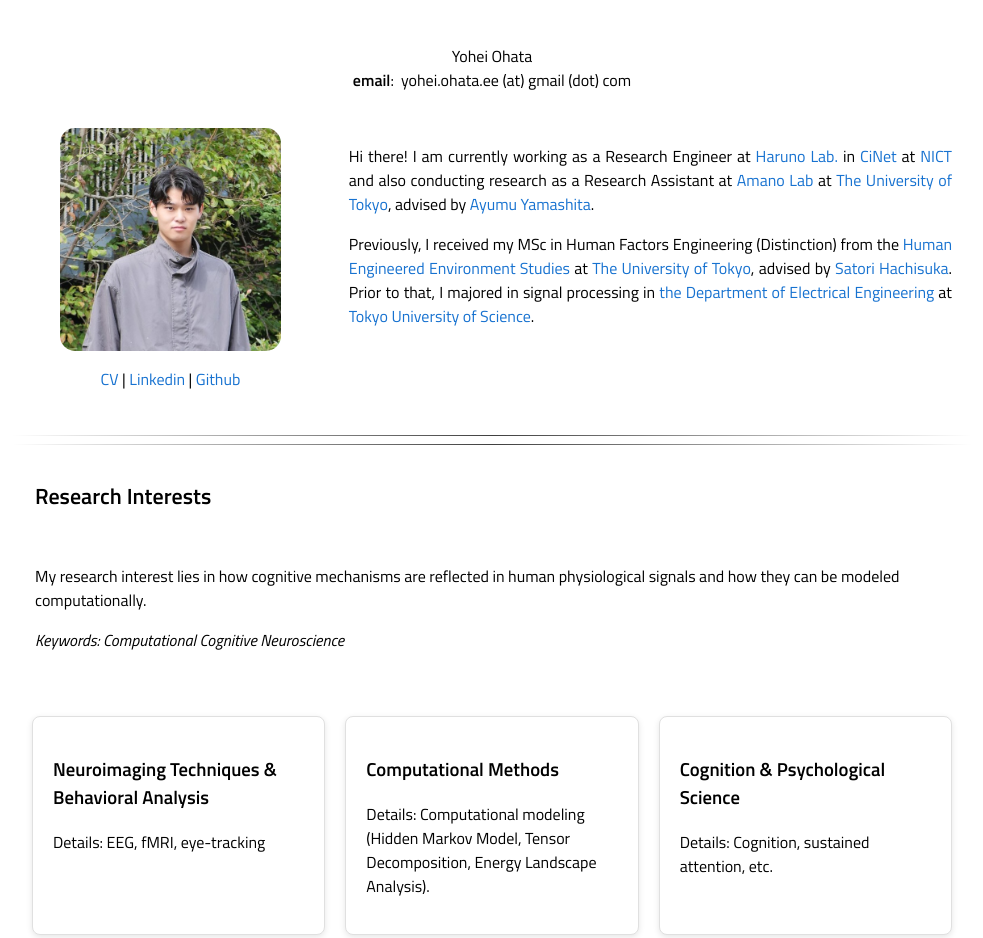
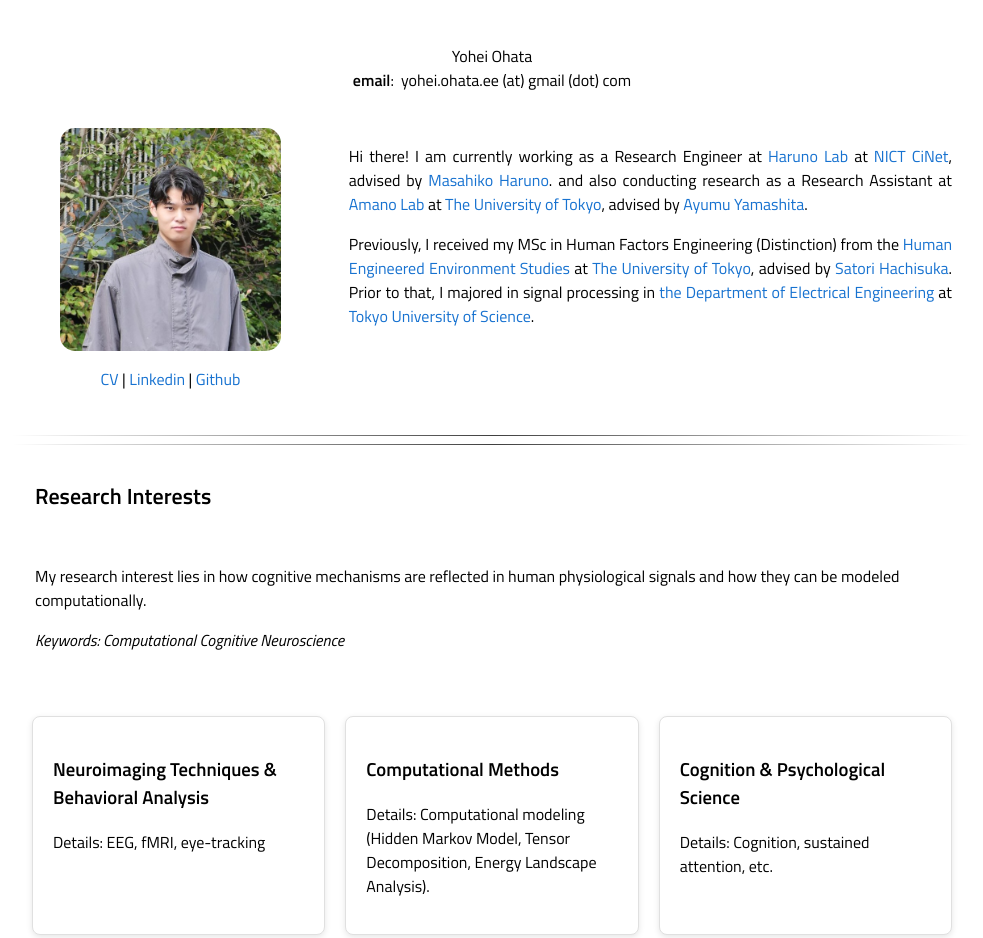
Before and after one commit to yohei-ohata/yohei-ohata, a plain HTML site: page index.html in a window 1280 px wide. Shown: the top 938 px of the page, without its empty margins (148-1131 px from the left). Drawn offline with Linux system fonts and the light colour scheme.

Commit message:
revise profile statements

```diff
--- a/index.html
+++ b/index.html
@@ -59,7 +59,7 @@
     </td>
     <td width="68%" valign="top" align="justify">
     <!-- <p>Hi there! I am currently working as a Research Engineer at <a href="https://www.hitachi.com/rd/">Hitachi, Ltd.</a>, -->
-    <p>Hi there! I am currently working as a Research Engineer at <a href="https://cinet-decision-lab.nict.go.jp">Haruno Lab.</a> in <a href="https://cinet.jp/english/">CiNet</a> at <a href="https://www.nict.go.jp/en/index.html">NICT</a>
+    <p>Hi there! I am currently working as a Research Engineer at <a href="https://cinet-decision-lab.nict.go.jp">Haruno Lab</a> at <a href="https://cinet.jp/english/">NICT CiNet</a>, advised by <a href="https://scholar.google.com/citations?user=YGCACPIAAAAJ&hl=ja">Masahiko Haruno</a>.
       and also conducting research as a Research Assistant at <a href="https://www.brain.ipc.i.u-tokyo.ac.jp/en/">Amano Lab</a> at <a href="https://www.i.u-tokyo.ac.jp/index_e.shtml">The University of Tokyo</a>, advised by <a href="https://scholar.google.com/citations?user=moPZ6qYAAAAJ">Ayumu Yamashita</a>.
     </p>
 
```
